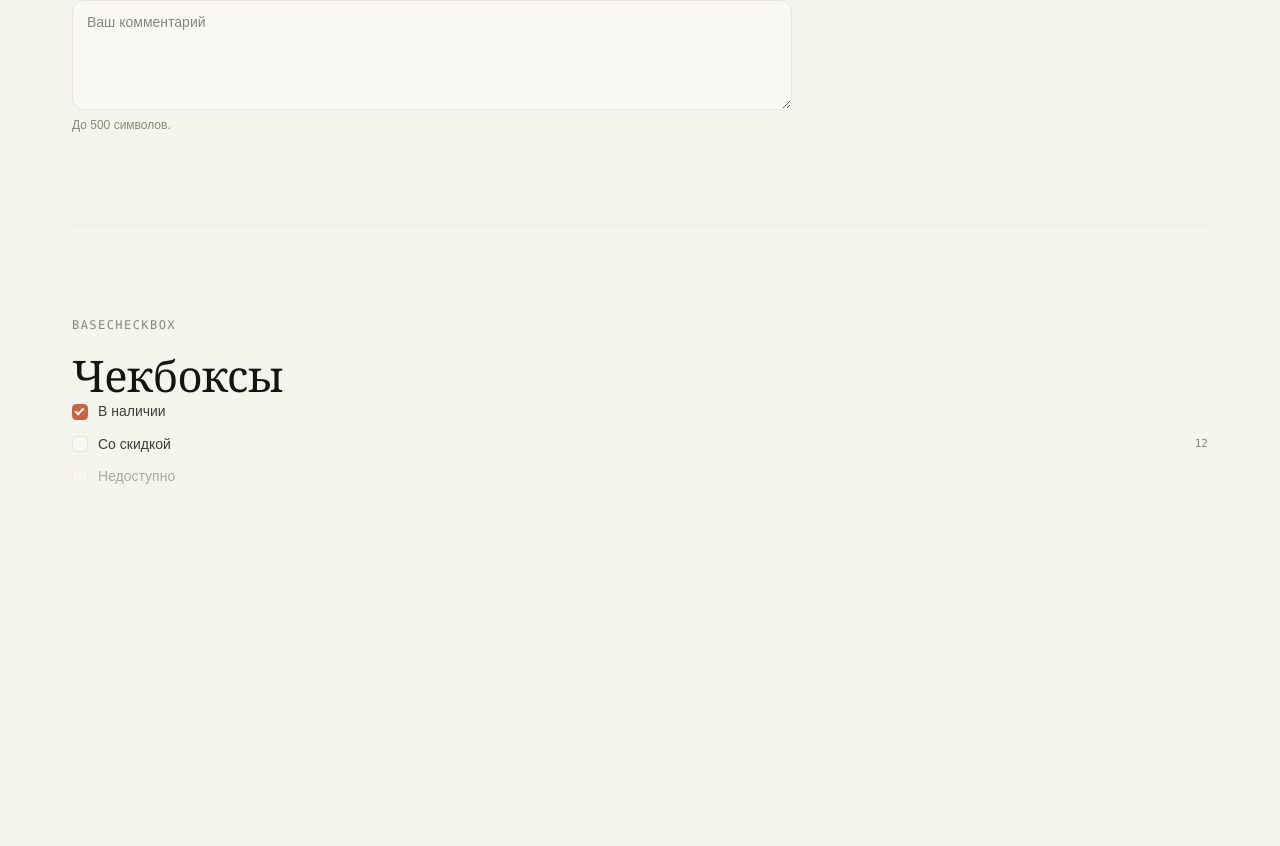
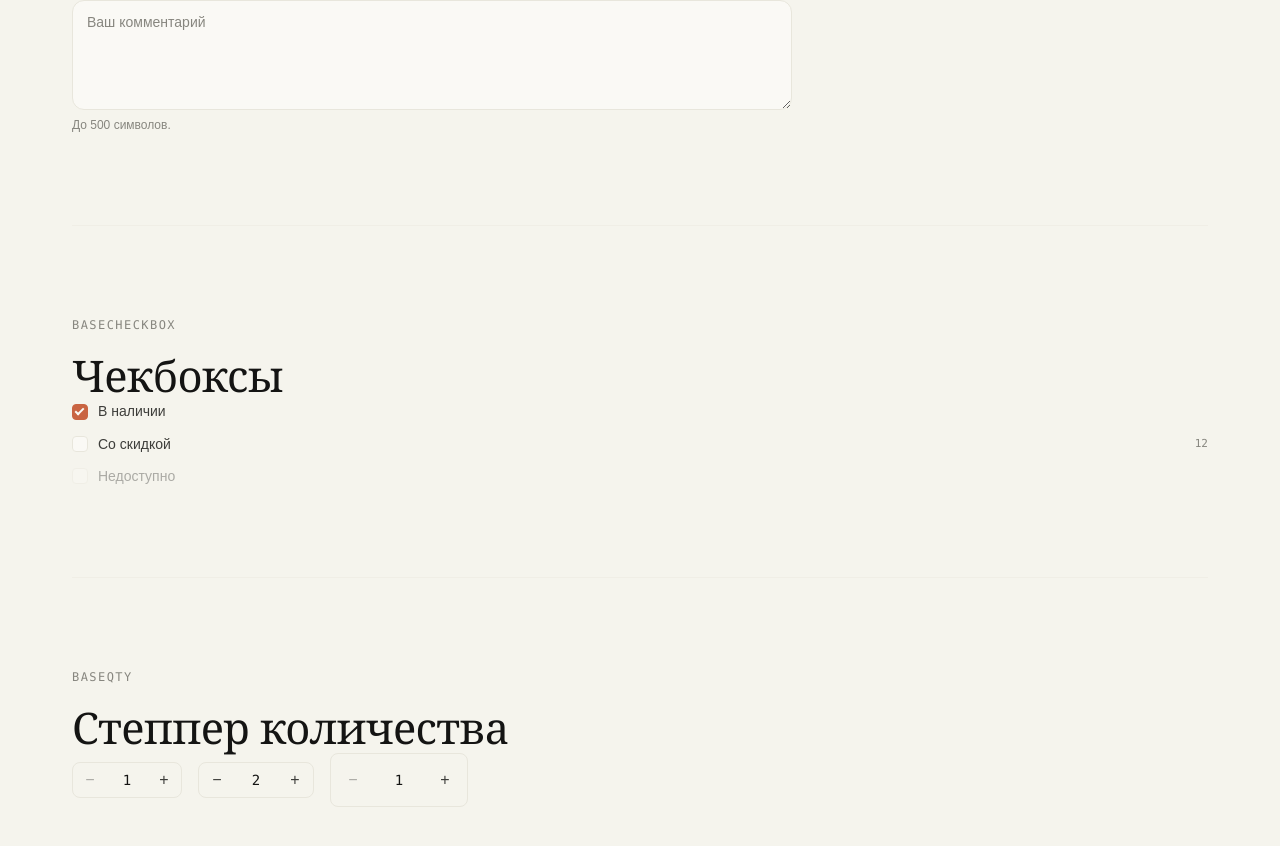
Before and after one commit to vitjaz/computer-shop-fe, a Vue app: page /ui-kit in a window 1280 px wide. Shown: the part 1935-2781 px from the top of the page. Before the commit the page ends 2512 px from the top, so only its background shows below. Built offline with nearby package versions, Linux system fonts and the light colour scheme; the HTML template or start-up script is replaced by a standard one.

Commit message:
feat(common): BaseQty

```diff
--- a/src/assets/styles/base.css
+++ b/src/assets/styles/base.css
@@ -1030,6 +1030,25 @@ h4 {
 .qty input:focus {
   outline: none;
 }
+.qty.qty-sm {
+  height: 36px;
+}
+.qty.qty-sm button {
+  width: 36px;
+  height: 36px;
+}
+.qty.qty-sm input {
+  width: 42px;
+  height: 36px;
+}
+.qty.qty-lg button {
+  width: 44px;
+  height: 52px;
+}
+.qty.qty-lg input {
+  width: 48px;
+  height: 52px;
+}
 
 /* ─── утилиты ─────────────────────────────────────────────────────── */
 .hide-mobile {
--- /dev/null
+++ b/src/components/common/BaseQty.vue
@@ -0,0 +1,63 @@
+<script setup lang="ts">
+import { computed } from 'vue'
+
+interface Props {
+  modelValue: number
+  min?: number
+  max?: number
+  step?: number
+  size?: 'sm' | 'lg'
+}
+
+const props = withDefaults(defineProps<Props>(), {
+  min: 1,
+  step: 1,
+})
+
+const emit = defineEmits<{
+  'update:modelValue': [value: number]
+  change: [value: number]
+}>()
+
+const atMin = computed(() => props.modelValue <= props.min)
+const atMax = computed(() => props.max !== undefined && props.modelValue >= props.max)
+
+function clamp(value: number): number {
+  let v = value
+  if (v < props.min) v = props.min
+  if (props.max !== undefined && v > props.max) v = props.max
+  return v
+}
+
+function emitValue(value: number) {
+  emit('update:modelValue', value)
+  emit('change', value)
+}
+
+function inc() {
+  emitValue(clamp(props.modelValue + props.step))
+}
+
+function dec() {
+  emitValue(clamp(props.modelValue - props.step))
+}
+
+function onInput(event: Event) {
+  const target = event.target as HTMLInputElement
+  const raw = target.value
+  if (raw === '') return
+  const parsed = Number(raw)
+  if (Number.isNaN(parsed)) return
+  emitValue(clamp(parsed))
+}
+</script>
+
+<template>
+  <div class="qty" :class="size ? `qty-${size}` : undefined">
+    <button type="button" :disabled="atMin" @click="dec">−</button>
+    <input type="text" inputmode="numeric" :value="modelValue" @input="onInput" />
+    <button type="button" :disabled="atMax" @click="inc">+</button>
+  </div>
+</template>
+
+<style scoped></style>
--- a/src/views/UiKitView.vue
+++ b/src/views/UiKitView.vue
@@ -7,6 +7,7 @@ import BaseField from '@/components/common/BaseField.vue'
 import BaseIcon from '@/components/common/BaseIcon.vue'
 import BaseIconButton from '@/components/common/BaseIconButton.vue'
 import BaseInput from '@/components/common/BaseInput.vue'
+import BaseQty from '@/components/common/BaseQty.vue'
 import BaseSelect from '@/components/common/BaseSelect.vue'
 import BaseTextarea from '@/components/common/BaseTextarea.vue'
 
@@ -34,6 +35,9 @@ const formSearch = ref('')
 const checkBasic = ref(true)
 const checkCount = ref(false)
 const checkDisabled = ref(false)
+const qtyDefault = ref(1)
+const qtySm = ref(2)
+const qtyLg = ref(1)
 
 const categoryOptions = [
   { value: 'cpu', label: 'Процессоры' },
@@ -176,6 +180,16 @@ const categoryOptions = [
         <BaseCheckbox v-model="checkDisabled" label="Недоступно" disabled id="ck-disabled" />
       </div>
     </section>
+
+    <section class="section">
+      <p class="eyebrow">BaseQty</p>
+      <h2 class="h2">Степпер количества</h2>
+      <div class="row wrap kit-qty">
+        <BaseQty v-model="qtyDefault" :min="1" :max="10" />
+        <BaseQty v-model="qtySm" :min="1" :max="10" size="sm" />
+        <BaseQty v-model="qtyLg" :min="1" :max="99" size="lg" />
+      </div>
+    </section>
   </div>
 </template>
 
```
Also changed, not shown: 1 other file (tests, documents, lock files or other folders).
